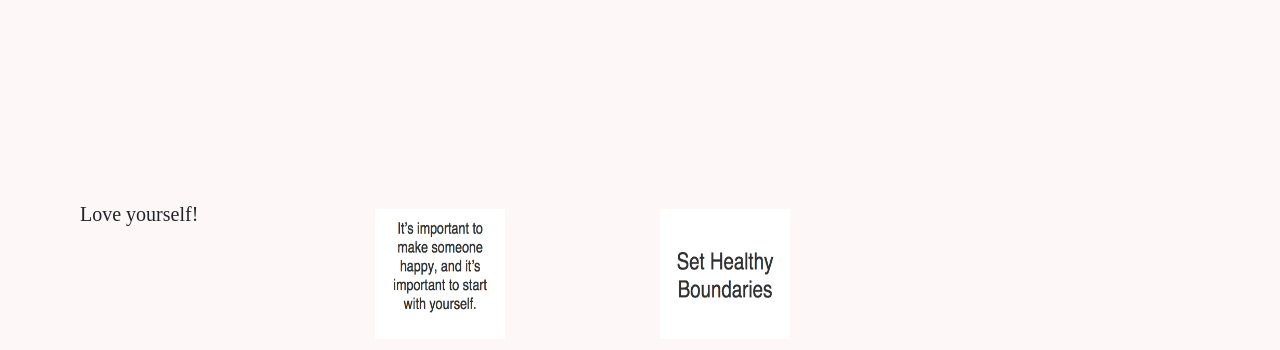
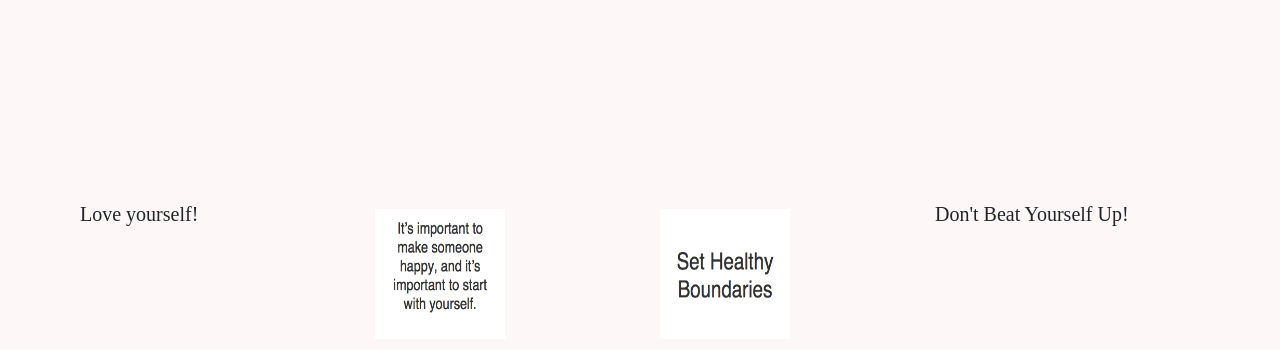
Before and after one commit to jen-nice/woe, a plain HTML site: page createyourwall.html in a window 1280 px wide. Shown: the part 282-632 px from the top of the page. Drawn offline with nearby package versions, Linux system fonts and the light colour scheme.

Commit message:
Update createyourwall.html

```diff
--- a/createyourwall.html
+++ b/createyourwall.html
@@ -62,7 +62,7 @@
                          <div id="draggable" class="col-md-3"> <p>Love yourself!</p> </div>
                          <div id="draggable" class="col-md-3"> <img src="images/makeyourselfhappy.png" id="draggable"> </div>
                          <div id="draggable" class="col-md-3"> <img src="images/healthyboundaries.png" id="draggable"> </div>
-                         <div id="draggable" class="col-md-3 wallsaying"> <p> Don't Beat Yourself Up!</p> </div>
+                         <div id="draggable" class="col-md-3"> <p> Don't Beat Yourself Up!</p> </div>
                          </div></div></div>
 
 </body></html>
```
